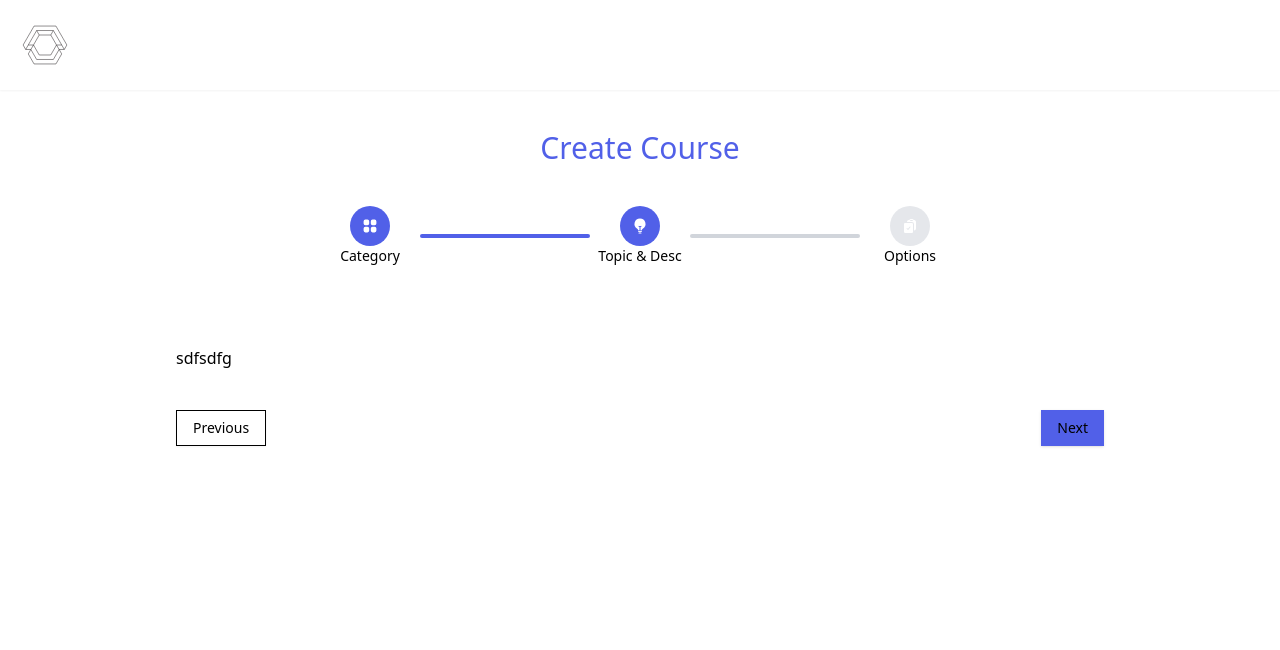
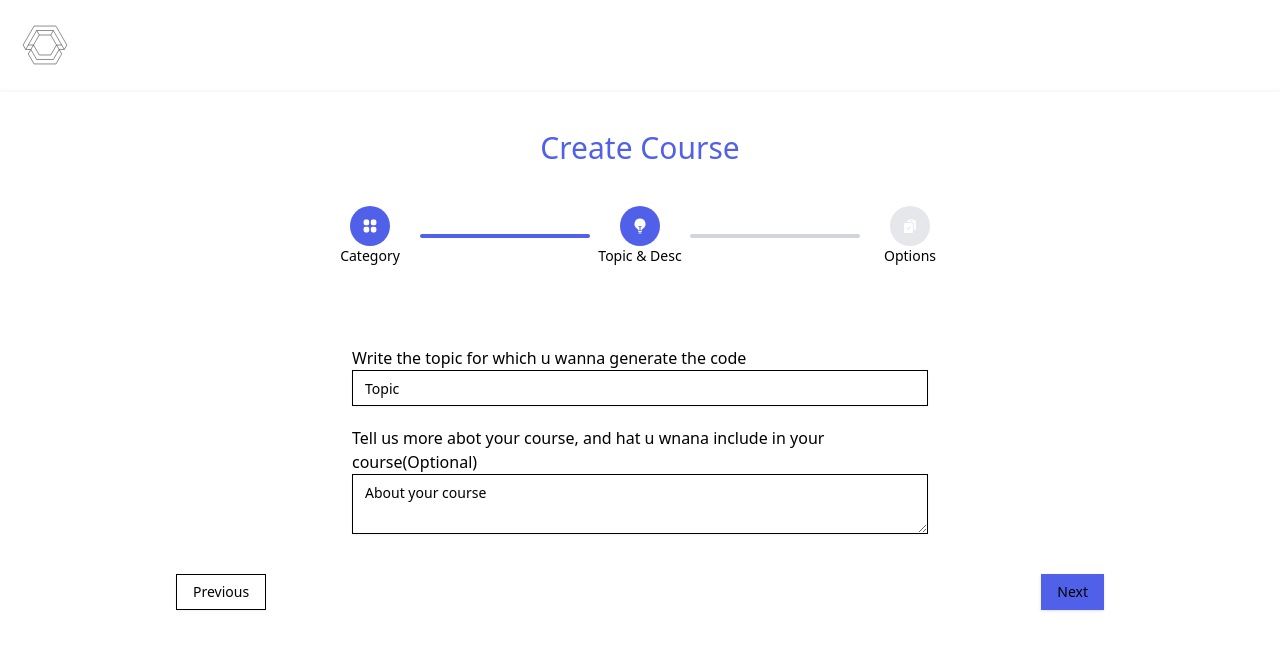
Before and after one commit to joshua04d/ip_101, a Next.js app: page /create-course in a window 1280 px wide. Both pictures are taken after a click on the button "Next". Shown: the top 650 px of the page. Built offline with nearby package versions, Linux system fonts and the light colour scheme.

Commit message:
Topic and desc page 1:31

```diff
--- a/app/create-course/_components/TopicDescription.jsx
+++ b/app/create-course/_components/TopicDescription.jsx
@@ -1,9 +1,21 @@
+import { Input } from '@/components/ui/input'
+import { Textarea } from '@/components/ui/textarea'
 import React from 'react'
 
 function TopicDescription() {
   return (
-    <div>
-      sdfsdfg
+    <div className='mx-20  lg:mx-44'>
+        {/* Topic */}
+            <div className='mt-5'>
+                <label> Write the topic for which u wanna generate the code </label>
+                <Input placeholder={'Topic'} />
+            </div>
+            <div className='mt-5'>
+                <label>Tell us more abot your course, and hat u wnana include in your course(Optional)</label>
+                <Textarea placeholder="About your course"/>
+            </div>
+        {/* Text Area Desc  */}
+
     </div>
   )
 }
--- /dev/null
+++ b/components/ui/input.jsx
@@ -0,0 +1,19 @@
+import * as React from "react"
+
+import { cn } from "@/lib/utils"
+
+const Input = React.forwardRef(({ className, type, ...props }, ref) => {
+  return (
+    (<input
+      type={type}
+      className={cn(
+        "flex h-9 w-full rounded-md border border-input bg-transparent px-3 py-1 text-sm shadow-sm transition-colors file:border-0 file:bg-transparent file:text-sm file:font-medium file:text-foreground placeholder:text-muted-foreground focus-visible:outline-none focus-visible:ring-1 focus-visible:ring-ring disabled:cursor-not-allowed disabled:opacity-50",
+        className
+      )}
+      ref={ref}
+      {...props} />)
+  );
+})
+Input.displayName = "Input"
+
+export { Input }
--- /dev/null
+++ b/components/ui/textarea.jsx
@@ -0,0 +1,18 @@
+import * as React from "react"
+
+import { cn } from "@/lib/utils"
+
+const Textarea = React.forwardRef(({ className, ...props }, ref) => {
+  return (
+    (<textarea
+      className={cn(
+        "flex min-h-[60px] w-full rounded-md border border-input bg-transparent px-3 py-2 text-sm shadow-sm placeholder:text-muted-foreground focus-visible:outline-none focus-visible:ring-1 focus-visible:ring-ring disabled:cursor-not-allowed disabled:opacity-50",
+        className
+      )}
+      ref={ref}
+      {...props} />)
+  );
+})
+Textarea.displayName = "Textarea"
+
+export { Textarea }
```
